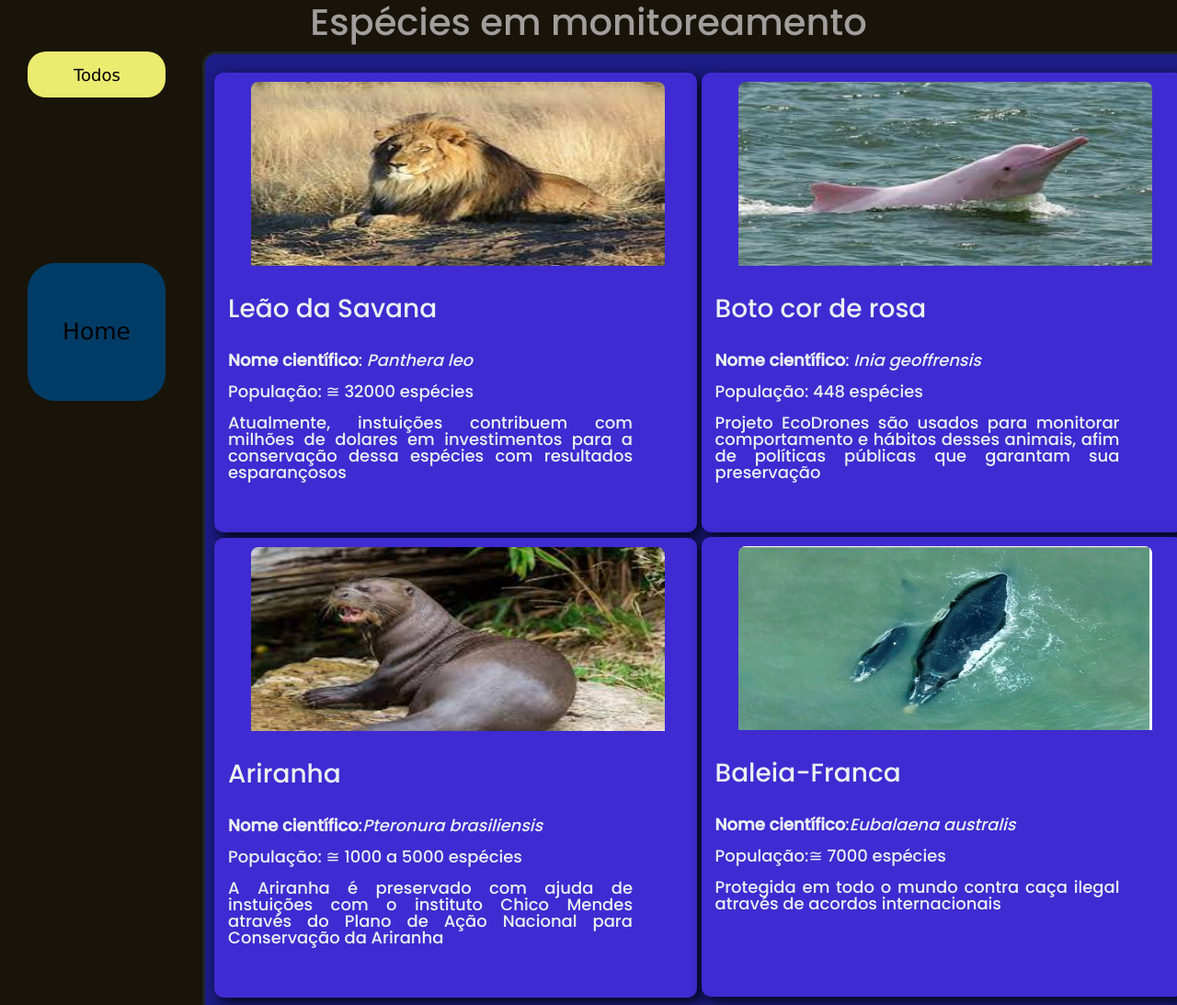
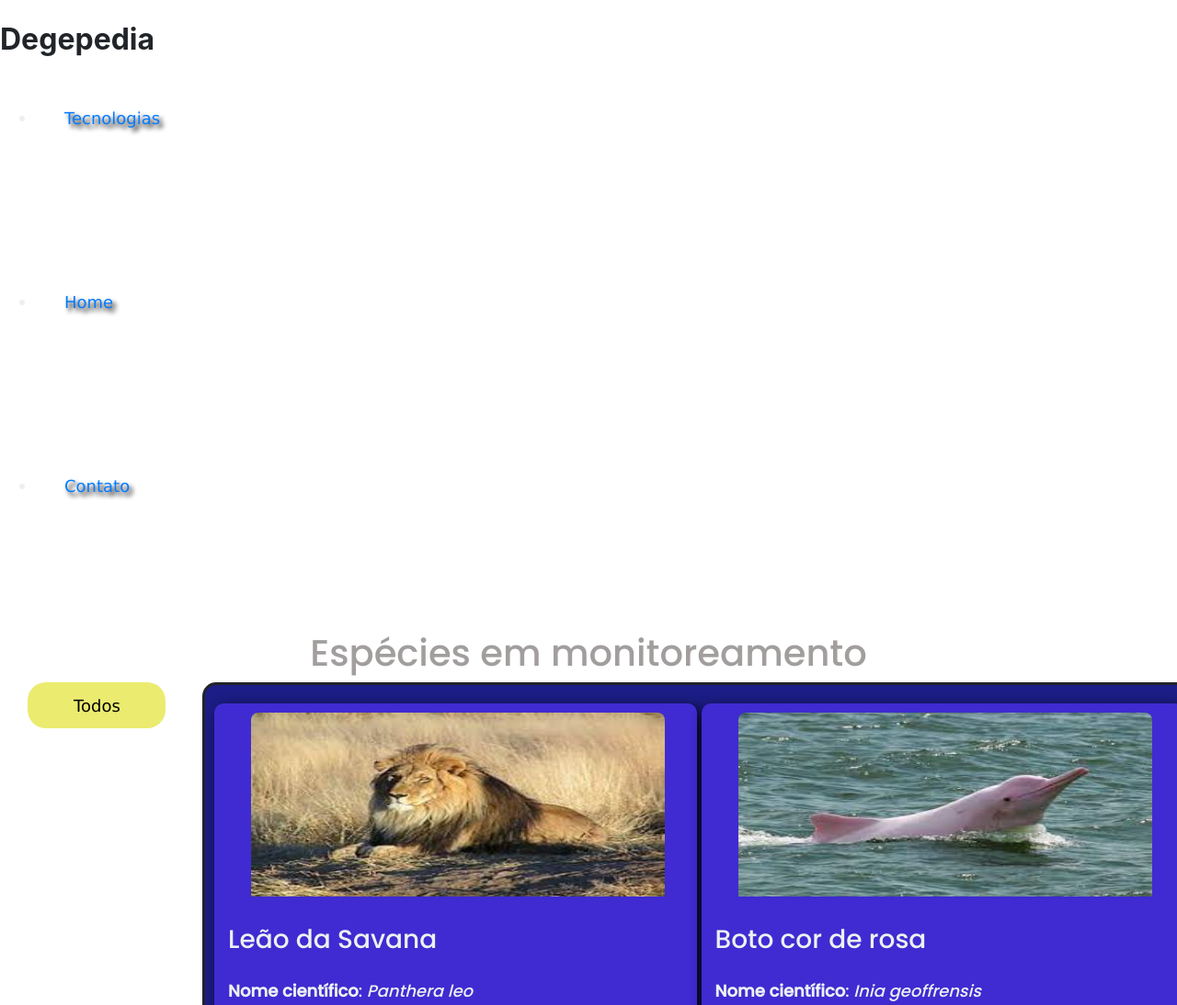
Before and after one commit to Bardo-programador/tcc-site, a plain HTML site: page animais.html in a window 1280 px wide. Shown: the top 1093 px of the page at 92% size. Drawn offline with nearby package versions, Linux system fonts and the light colour scheme.

Commit message:
Update animais.html

```diff
--- a/animais.html
+++ b/animais.html
@@ -1,6 +1,5 @@
 <!DOCTYPE html>
 <html lang="pt-BR">
-
     <head>
     <meta charset="UTF-8">
     <meta http-equiv="X-UA-Compatible" content="IE=edge">
@@ -13,7 +12,16 @@
     <title>Animais monitorados</title>
     </head>
 
-<body style="background-color: #181409;">
+<body style="background-color: #ffffff;">
+     <nav>
+              <br>
+            <h2 id="Home"><b>Degepedia</b></h2>
+            <ul id="Menu">
+                <li class="item"><a href="tecnologias.html">Tecnologias</a></li>
+                <li class="item"><a href="index.html">Home</a></li>
+                <li class="item"><a href="#">Contato</a></li>
+            </ul>
+            </nav>
         <h1 class="titulo">Espécies em monitoreamento</h1>
         <div style="display: inline-flex;">
             <div style="display: inline-block;">
@@ -25,9 +33,6 @@
                     <option value="amazonia">Amazônia</option>
                     <option value="savanaA">Savana Africana</option>
                 </select>
-            </div>
-            <div>
-                <a href="index.html"><button class="botao">Home</button></a>
             </div>
             </div>
                 <div class="borda_geral">
```
